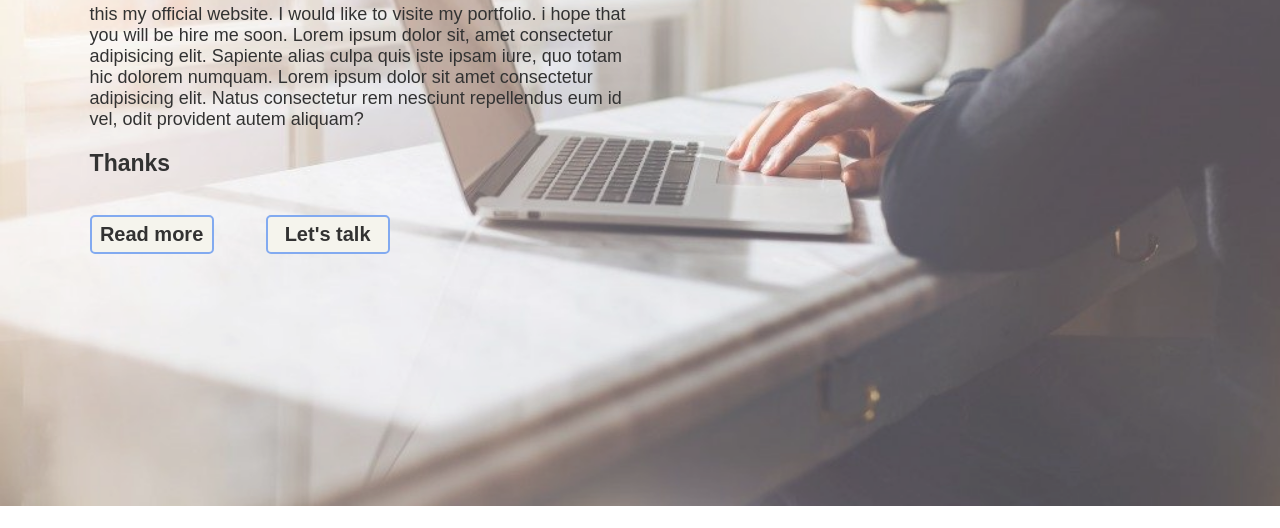
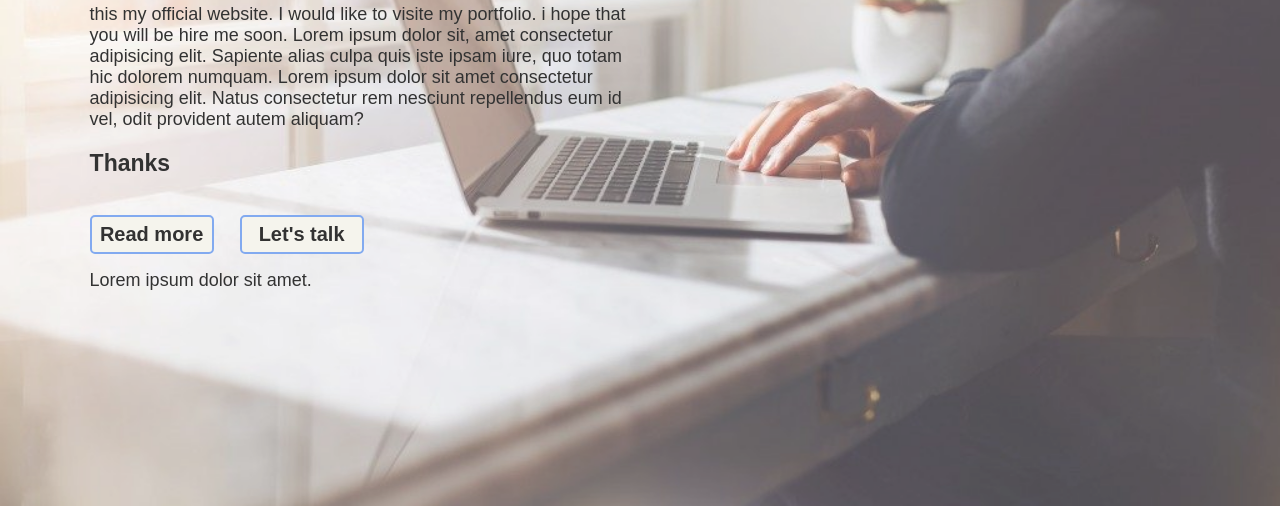
Before and after one commit to sabbirahmed-398u/first--project, a plain HTML site: page index.html in a window 1280 px wide. Shown: the part 299-827 px from the top of the page. Drawn offline with nearby package versions, Linux system fonts and the light colour scheme.

Commit message:
ptag added

```diff
--- a/index.html
+++ b/index.html
@@ -27,7 +27,10 @@
             <h4>Thanks</h4><br>
             <div class="btn">
                 <a href="#">Read more</a>
-                <a href="#">Let's talk</a>
+                <a href="#">Let's talk</a><br>
+            </div>
+            <div>
+                <p>Lorem ipsum dolor sit amet.</p>
             </div>
             <div class="icons">
                 <a href="#"><i class='bx bxl-facebook' ></i></a>
```
